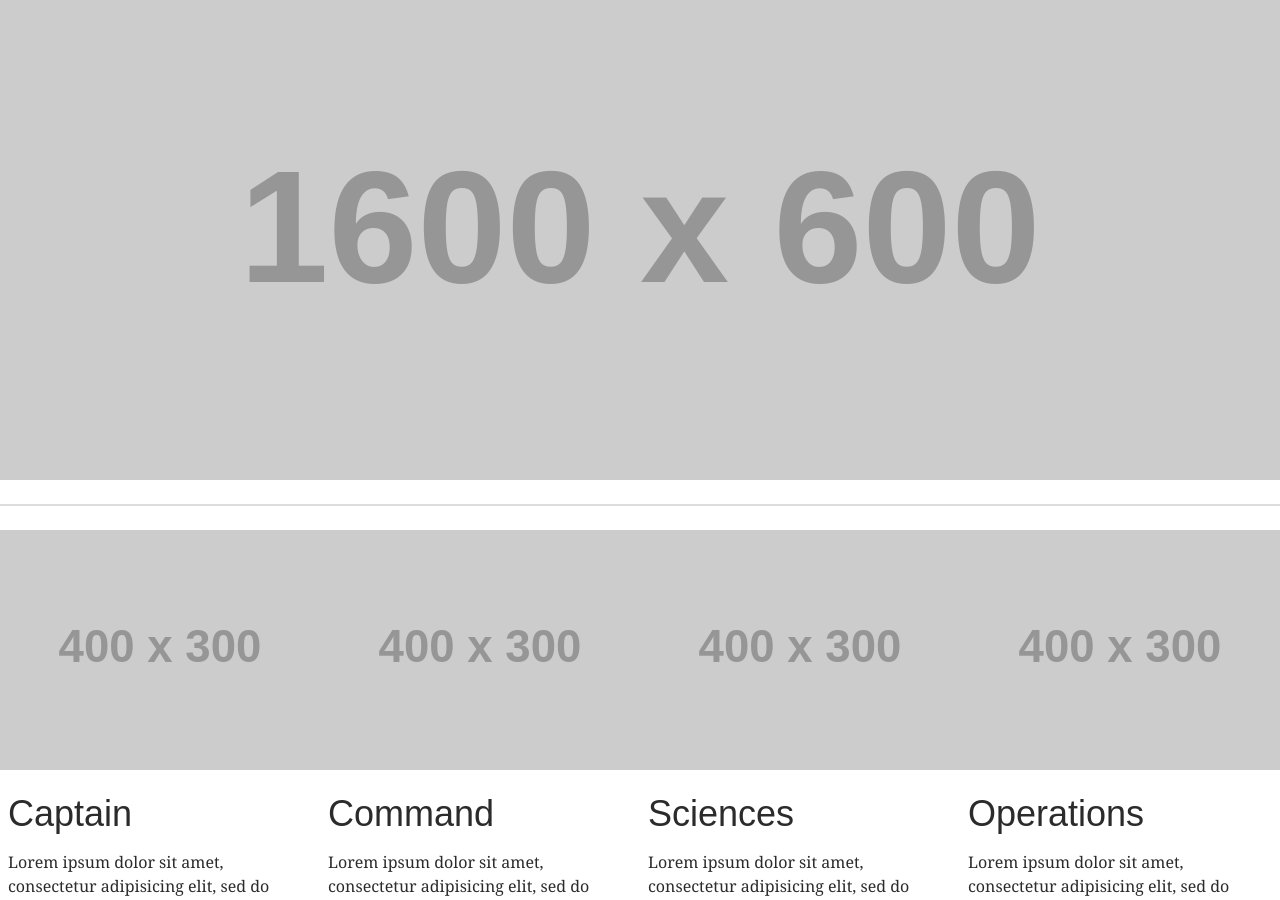
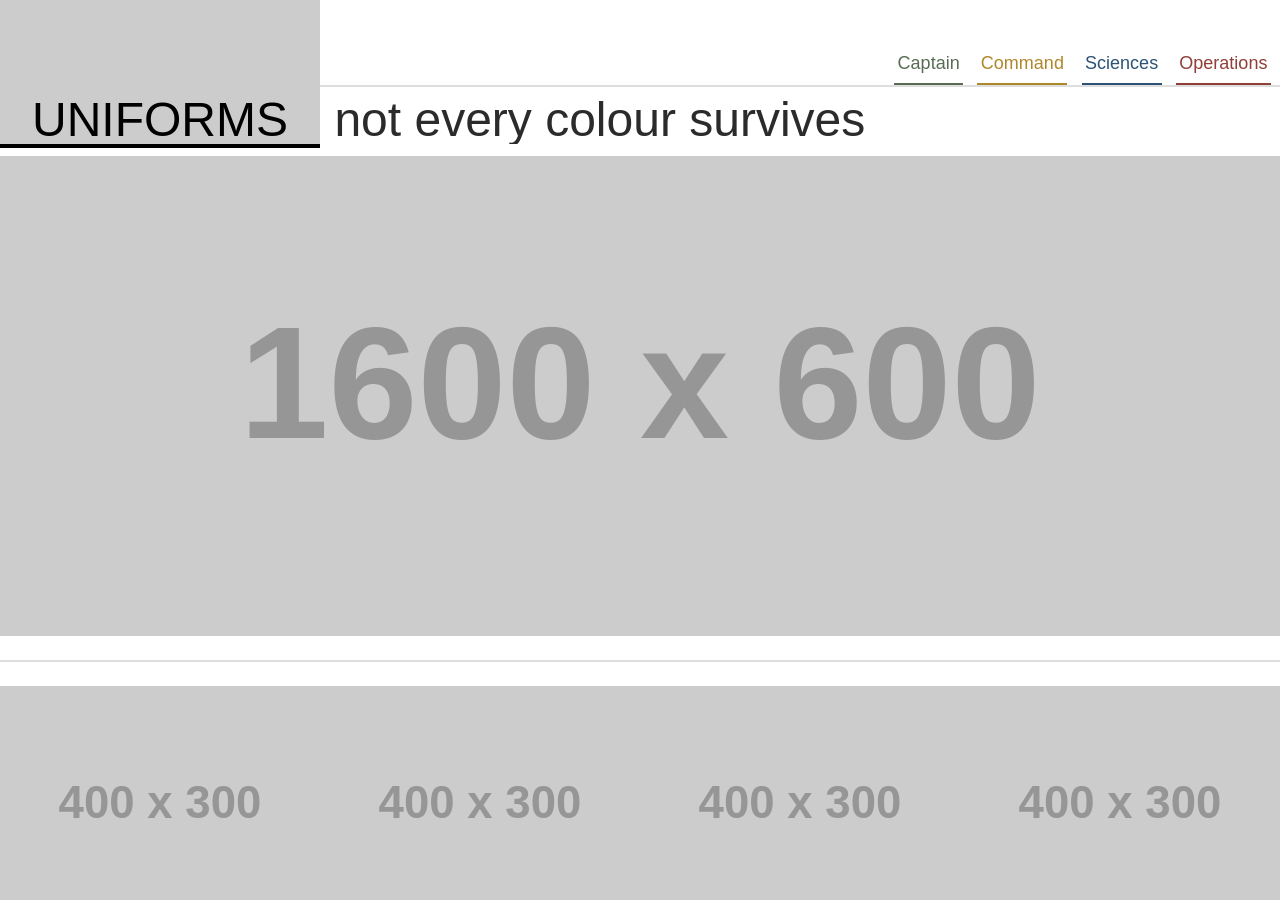
Before and after one commit to emdsgn/large-data-websites, a Jekyll site: the page built from index.html, in a window 1280 px wide and 900 px high. Built offline with Jekyll 4.4.1, drawn with Linux system fonts in a browser that asks for light colours; Markdown is read by kramdown in place of the engine named in the settings; some of the changed text lies outside the part shown.

Commit message:
Added NAV

```diff
--- a/_layouts/default.html
+++ b/_layouts/default.html
@@ -10,8 +10,32 @@
   <link href="css/grid.css" rel="stylesheet">
 </head>
 <body>
+ <header class="banner">
+    <h1 class="logo"><a href="index.html" class="logo-link">Uniforms</a></h1>
+    <nav class="nav-wrapper">
+      <ul class="nav nav-primary">
+        <li><a href="captain.html" class="nav-link nav-primary-link captain {% if page.url contains 'captain' %}nav-selected{% endif %}">Captain</a></li>
+        <li><a href="command.html" class="nav-link nav-primary-link command {% if page.url contains 'command' %}nav-selected{% endif %}">Command</a></li>
+        <li><a href="sciences.html" class="nav-link nav-primary-link sciences {% if page.url contains 'sciences' %}nav-selected{% endif %}">Sciences</a></li>
+        <li><a href="operations.html" class="nav-link nav-primary-link operations {% if page.url contains 'operations' %}nav-selected{% endif %}">Operations</a></li>
+      </ul>
+    </nav>
+    <p class="page-head {% if page.title %}{{page.title|downcase}}{% endif %}">{% if page.title %}{{page.title}}{% else %}not every colour survives{% endif %}</p>
+  </header>
 
 {{content}}
 
+  <footer class="footer">
+    <p class="copyright">© 2013 Uniforms</p>
+
+    <nav>
+      <ul class="nav nav-secondary">
+        <li><a href="captain.html" class="nav-link">Captain</a></li>
+        <li><a href="command.html" class="nav-link">Command</a></li>
+        <li><a href="sciences.html" class="nav-link">Sciences</a></li>
+        <li><a href="operations.html" class="nav-link">Operations</a></li>
+      </ul>
+    </nav>
+  </footer>
 </body>
 </html>
```
